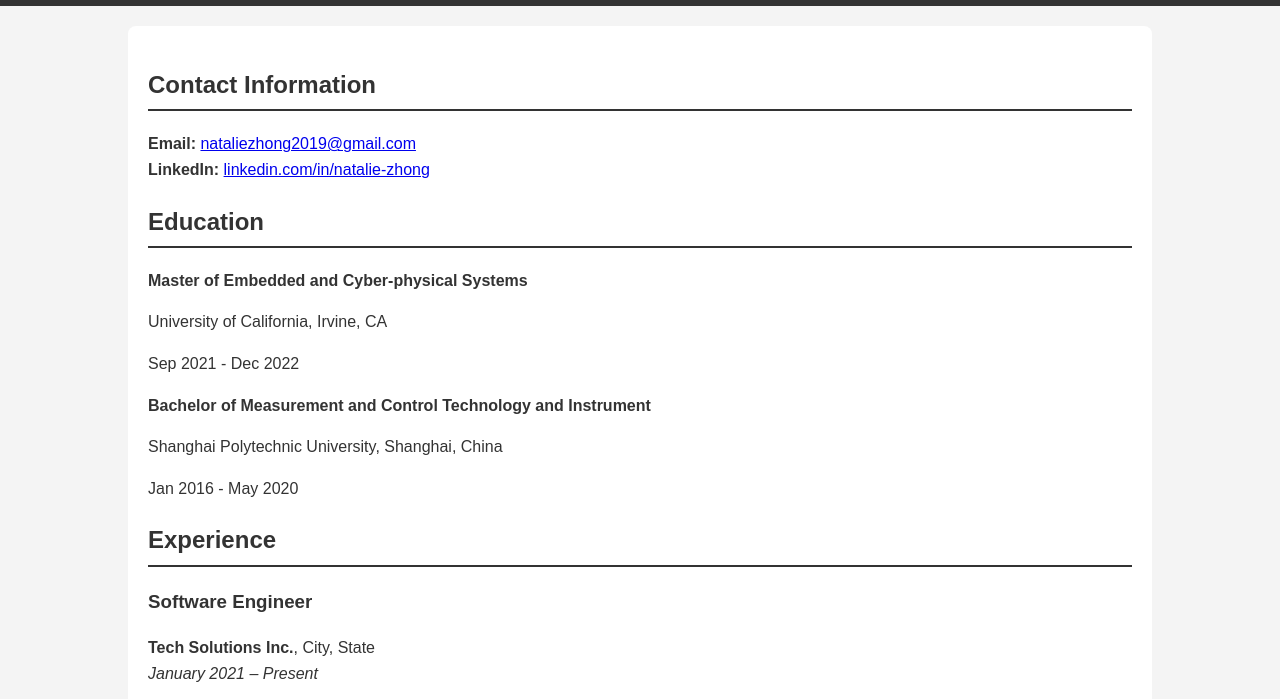
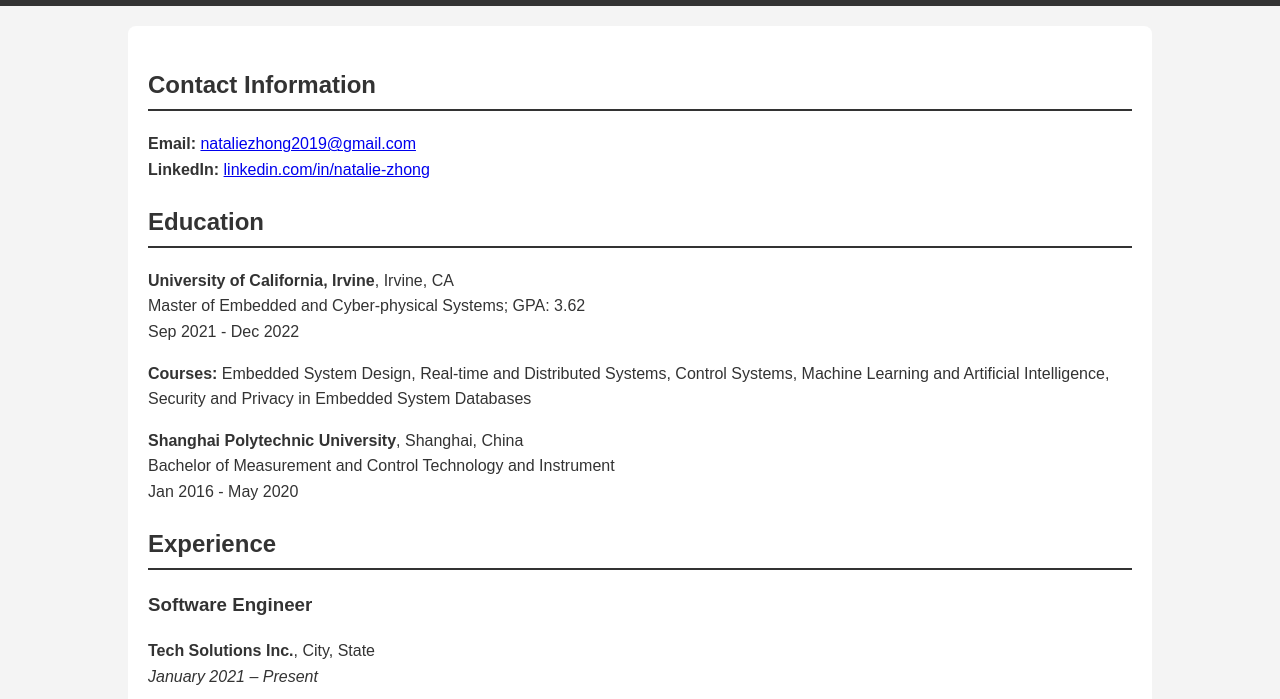
Before and after one commit to Nataliezhong/nataliezhong.github.io, a plain HTML site: page index.html in a window 1280 px wide. Shown: the part 85-784 px from the top of the page. Drawn offline with Linux system fonts and the light colour scheme.

Commit message:
Update index.html

```diff
--- a/index.html
+++ b/index.html
@@ -70,15 +70,21 @@
                 <p><strong>LinkedIn:</strong> <a href="https://www.linkedin.com/in/natalie-zhong" target="_blank">linkedin.com/in/natalie-zhong</a></p>
             </section>
 
-            <section class="education">
+             <section class="education">
                 <h2>Education</h2>
-                <p><strong>Master of Embedded and Cyber-physical Systems</strong></p>
-                <p>University of California, Irvine, CA</p>
-                <p>Sep 2021 - Dec 2022</p>
-
-                <p><strong>Bachelor of Measurement and Control Technology and Instrument</strong></p>
-                <p>Shanghai Polytechnic University, Shanghai, China</p>
-                <p>Jan 2016 - May 2020</p>
+                <p>
+                    <strong>University of California, Irvine</strong>, Irvine, CA<br>
+                    Master of Embedded and Cyber-physical Systems; GPA: 3.62<br>
+                    Sep 2021 - Dec 2022
+                </p>
+                <p>
+                    <strong>Courses:</strong> Embedded System Design, Real-time and Distributed Systems, Control Systems, Machine Learning and Artificial Intelligence, Security and Privacy in Embedded System Databases
+                </p>
+                <p>
+                    <strong>Shanghai Polytechnic University</strong>, Shanghai, China<br>
+                    Bachelor of Measurement and Control Technology and Instrument<br>
+                    Jan 2016 - May 2020
+                </p>
             </section>
 
             <section class="experience">
```
